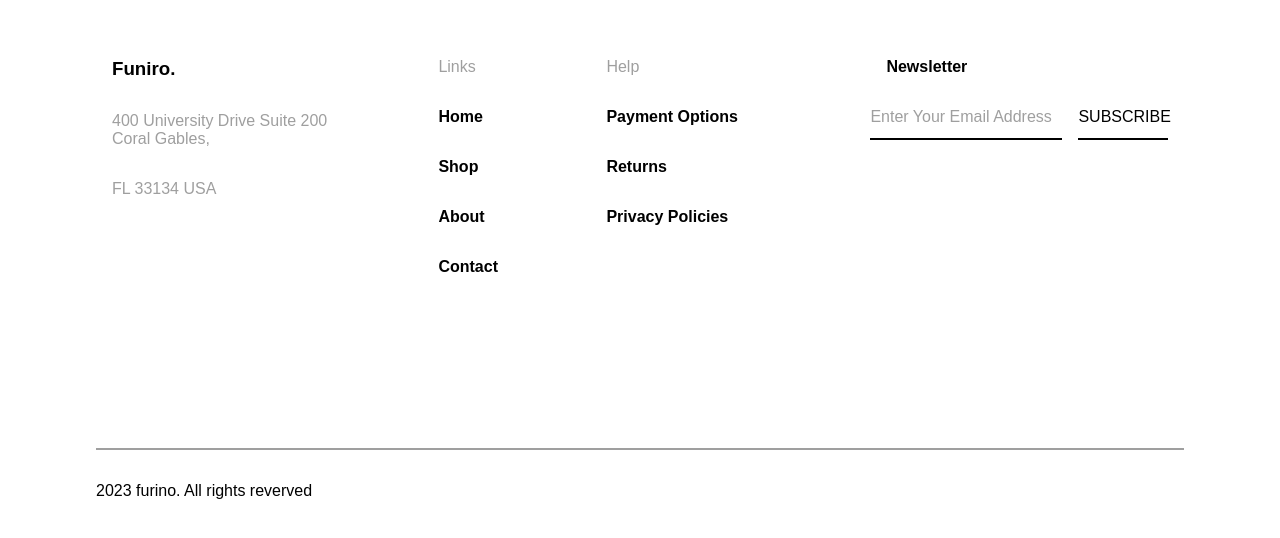
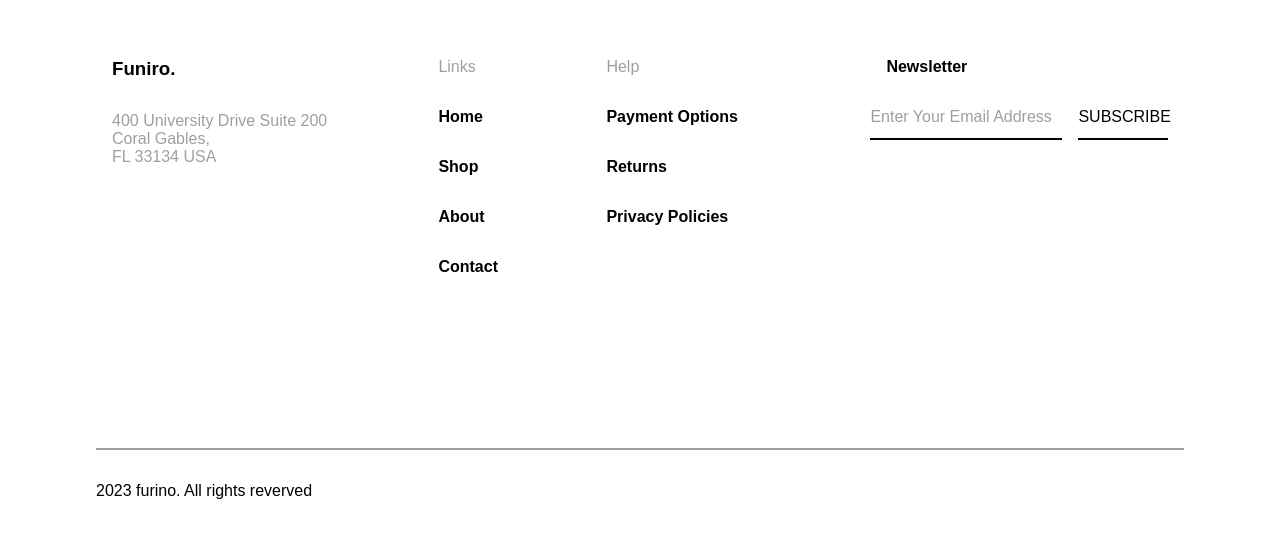
Before and after one commit to Prajakta7114/html-css-project, a plain HTML site: page project4/index.html in a window 1280 px wide. Shown: the part 3462-4000 px from the top of the page. Drawn offline with Linux system fonts and the light colour scheme.

Commit message:
add change

```diff
--- a/project4/index.html
+++ b/project4/index.html
@@ -468,7 +468,7 @@
                 <div class="footer-box-container">
                     <h3 class="heading">Funiro.</h3>
                     <p class="passage">400 University Drive Suite 200 Coral Gables,</p>
-                    <p class="passage">FL 33134 USA</p>
+                    <p class="passage" style="padding-top: 0rem;">FL 33134 USA</p>
              </div>
 
                   <div class="footer-box-container" style="display: flex; padding-left: 3rem;">
```
